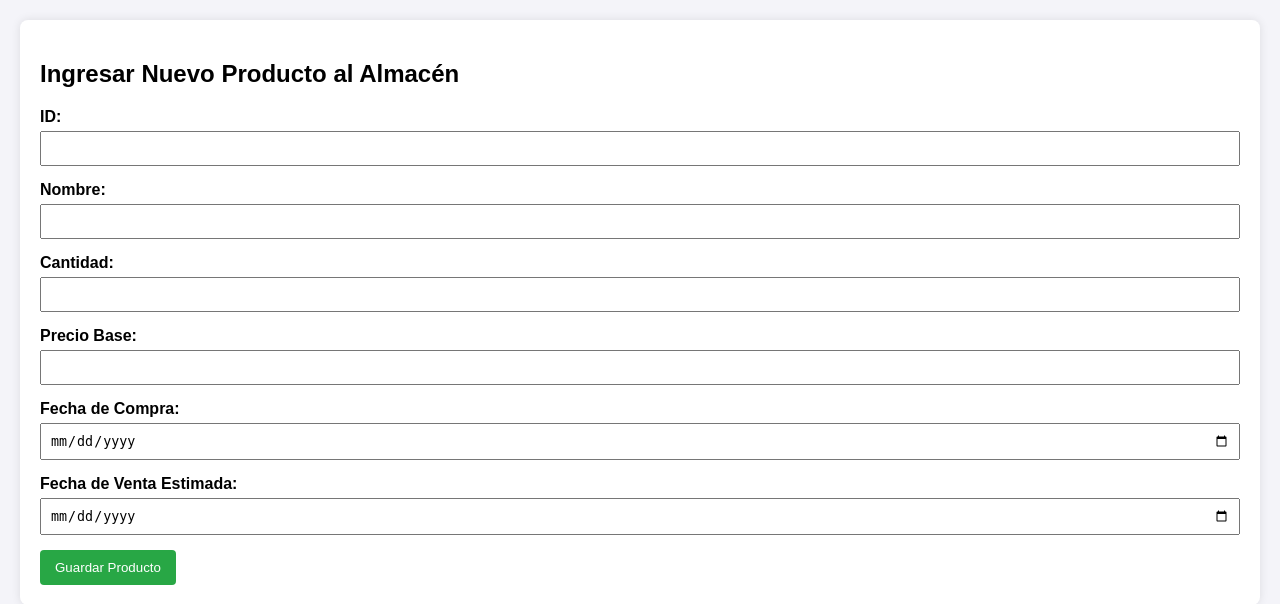
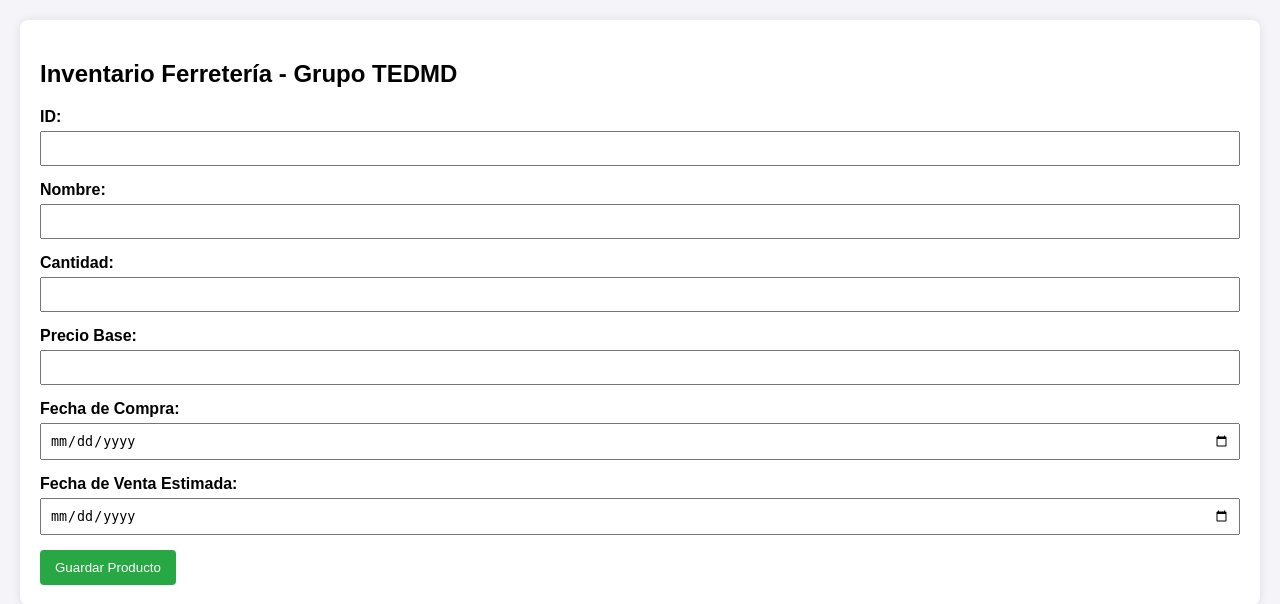
Before and after one commit to maalvarezc-pixel/FUNPRO2026MODULO3, a Flask app: page / in a window 1280 px wide. Shown: the top 604 px of the page. Run offline with Flask 3, Linux system fonts and the light colour scheme; data that the repository does not hold is empty.

Commit message:
Update index.html

```diff
--- a/templates/index.html
+++ b/templates/index.html
@@ -19,7 +19,7 @@
 </head>
 <body>
     <div class="container">
-        <h2>Ingresar Nuevo Producto al Almacén</h2>
+        <h2>Inventario Ferretería - Grupo TEDMD</h2>
         <form id="form-inventario">
             <div class="form-group"><label>ID:</label><input type="text" id="id" required></div>
             <div class="form-group"><label>Nombre:</label><input type="text" id="nombre" required></div>
```
